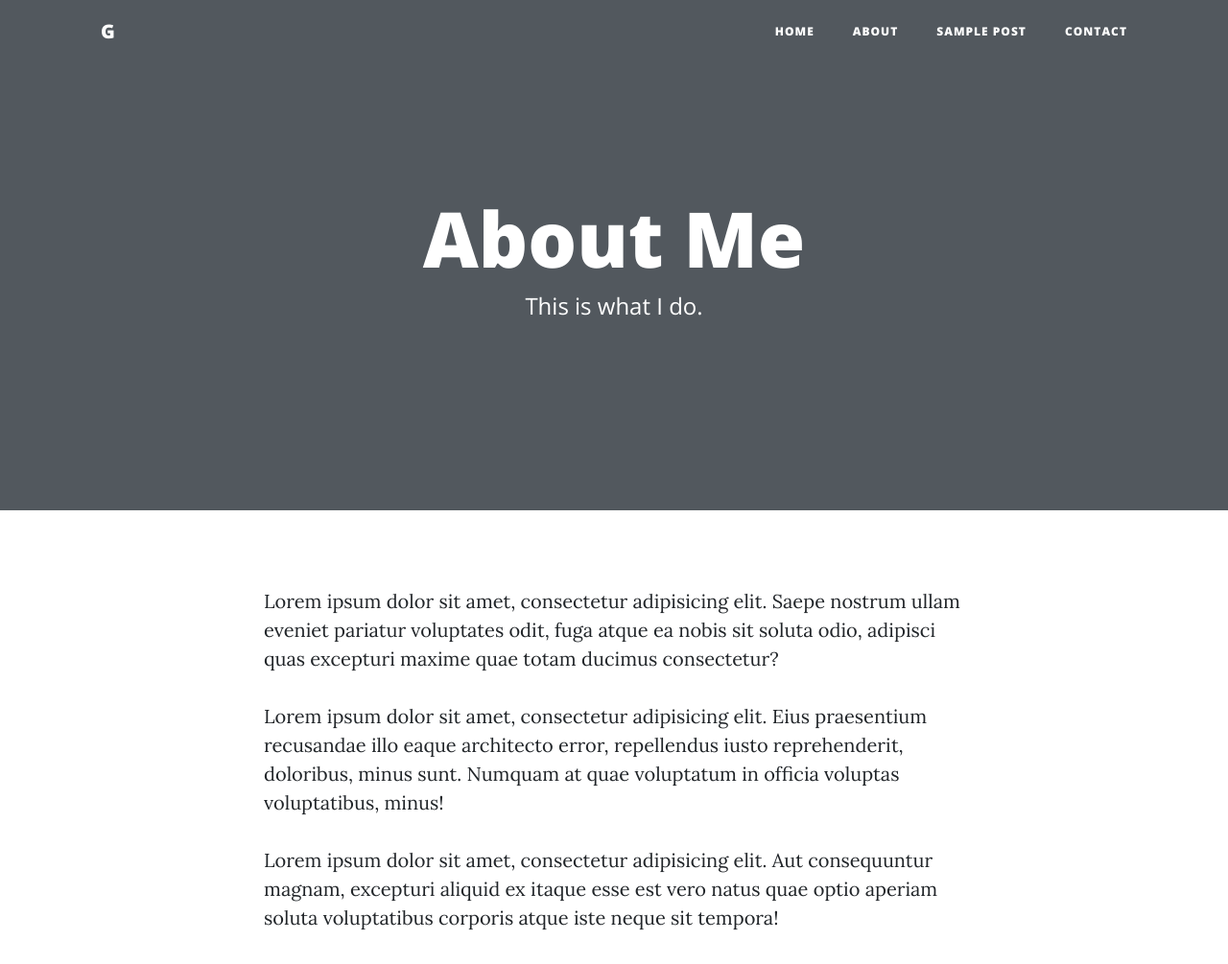
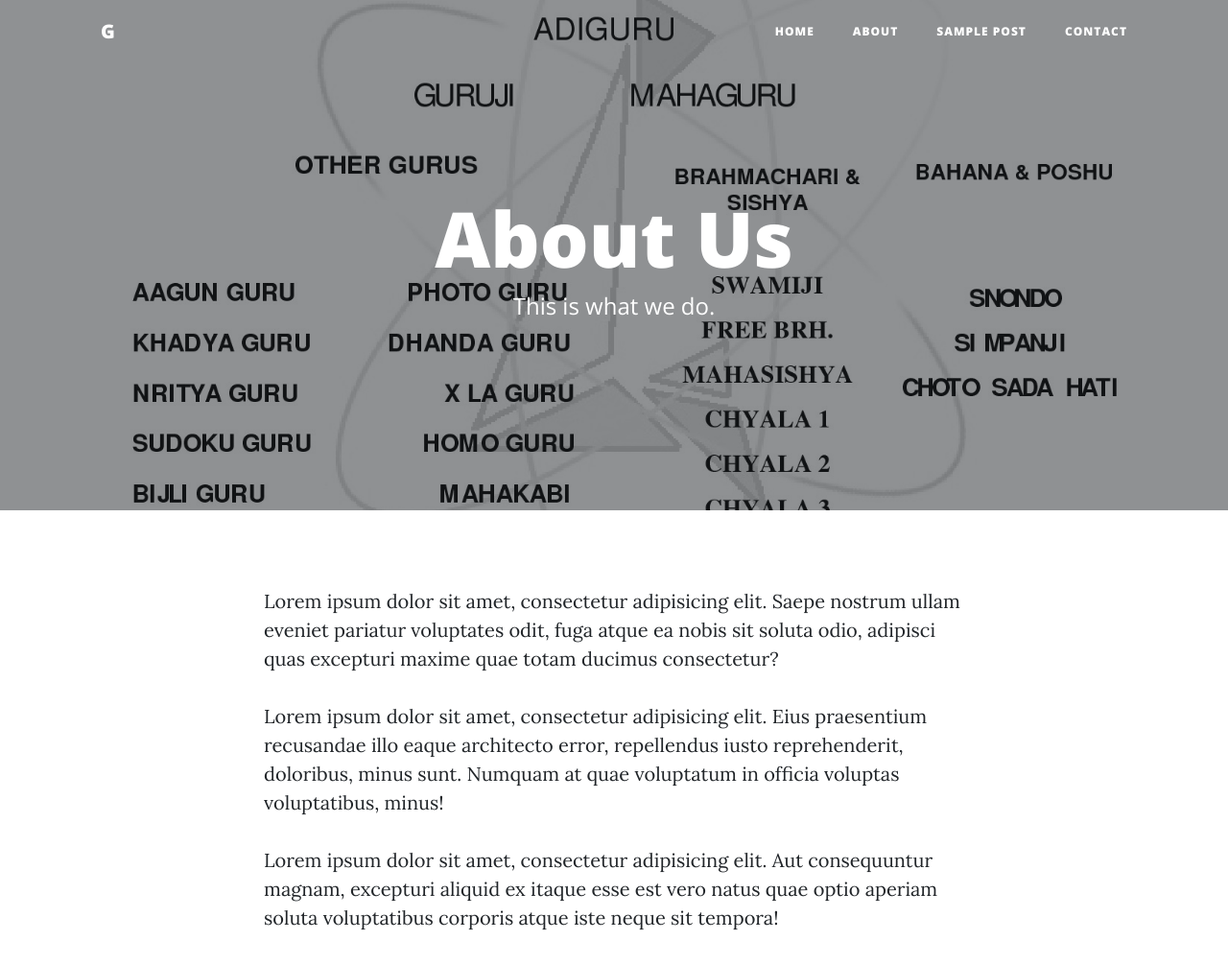
Before and after one commit to fadikar/gurukul.github.io, a website: page about.html in a window 1280 px wide. Shown: the top 1005 px of the page at 96% size. Drawn offline with nearby package versions, Linux system fonts and the light colour scheme.

Commit message:
about bg img

```diff
--- a/about.html
+++ b/about.html
@@ -53,14 +53,14 @@
     </nav>
 
     <!-- Page Header -->
-    <header class="masthead" style="background-image: url('img/GURU.pdf')">
+    <header class="masthead" style="background-image: url('img/GURU.jpg')">
       <div class="overlay"></div>
       <div class="container">
         <div class="row">
           <div class="col-lg-8 col-md-10 mx-auto">
             <div class="page-heading">
-              <h1>About Me</h1>
-              <span class="subheading">This is what I do.</span>
+              <h1>About Us</h1>
+              <span class="subheading">This is what we do.</span>
             </div>
           </div>
         </div>
```
